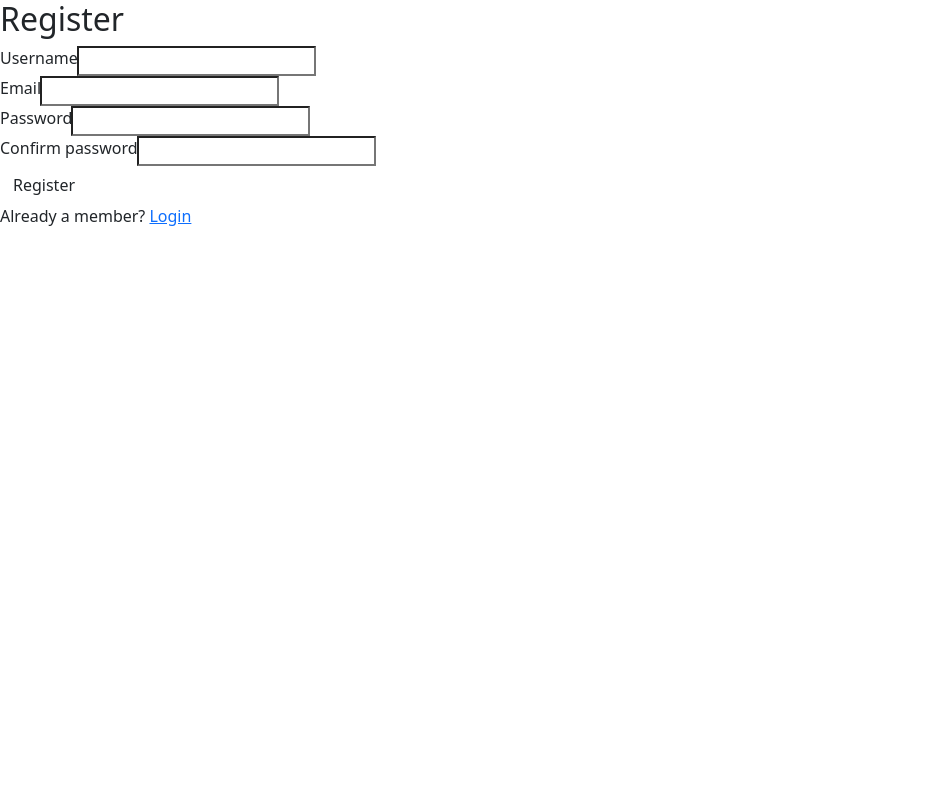
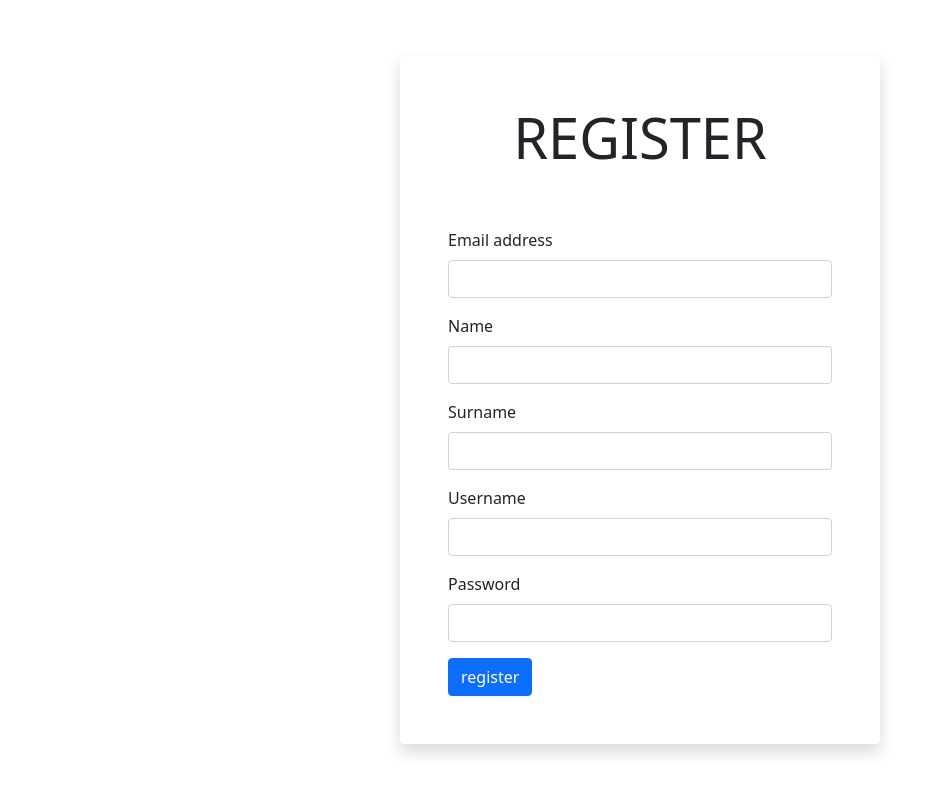
Before and after one commit to jmmp00/atw, a PHP site: page /register.php in a window 1280 px wide. Shown: the whole page, without its empty margins (0-946 px from the left). Run offline with PHP 8.4, Linux system fonts and the light colour scheme.

Commit message:
register
input register data in DB

```diff
--- a/login.php
+++ b/login.php
@@ -53,6 +53,7 @@
 		  </button>
 		  </div>
 		  <button type="submit"
+		  		name="login"
 		          class="btn btn-primary">LOGIN
 		  </button>
 		</form>
--- a/register.php
+++ b/register.php
@@ -3,37 +3,69 @@
 <head>
 	<meta charset="UTF-8">
 	<meta name="viewport" content="width=device-width, initial-scale=1.0">
-	<title>Registration Page</title>
+	<title>Secure Login System PHP</title>
 	<link href="https://cdn.jsdelivr.net/npm/bootstrap@5.0.0-beta2/dist/css/bootstrap.min.css" rel="stylesheet" integrity="sha384-BmbxuPwQa2lc/FVzBcNJ7UAyJxM6wuqIj61tLrc4wSX0szH/Ev+nYRRuWlolflfl" crossorigin="anonymous">
 </head>
 <body>
-  <div class="header">
-  	<h2>Register</h2>
+	  <div class="d-flex justify-content-center align-items-center" style="min-height: 100vh;">
+	  	<form class="p-5 rounded shadow"
+	  	      action="auth.php"
+	  	      method="post"
+	  	      style="width: 30rem">
+	  		<h1 class="text-center pb-5 display-4">REGISTER</h1>
+	  		<?php if (isset($_GET['error'])) { ?>
+	  		<div class="alert alert-danger" role="alert">
+			  <?=htmlspecialchars($_GET['error'])?>
 			</div>
-
-  <form method="post" action="register.php">
-  	  	<div class="input-group">
-  	  <label>Username</label>
-  	  <input type="text" name="username" value="">
+		    <?php } ?>
+		  <div class="mb-3">
+		    <label for="exampleInputEmail1"
+		           class="form-label">Email address
+		    </label>
+		    <input type="email"
+		           name="email"
+		           value="<?php if(isset($_GET['email']))echo(htmlspecialchars($_GET['email'])) ?>"
+		           class="form-control"
+		           id="exampleInputEmail1" aria-describedby="emailHelp">
 		  </div>
-  	<div class="input-group">
-  	  <label>Email</label>
-  	  <input type="email" name="email" value="">
+		  <div class="mb-3">
+		    <label
+		           class="form-label">Name
+		    </label>
+		    <input type="text"
+		           class="form-control"
+		           name="name">
 		  </div>
-  	<div class="input-group">
-  	  <label>Password</label>
-  	  <input type="password" name="password_1">
+		  <div class="mb-3">
+		    <label
+		           class="form-label">Surname
+		    </label>
+		    <input type="text"
+		           class="form-control"
+		           name="surname">
 		  </div>
-  	<div class="input-group">
-  	  <label>Confirm password</label>
-  	  <input type="password" name="password_2">
+		  <div class="mb-3">
+		    <label
+		           class="form-label">Username
+		    </label>
+		    <input type="text"
+		           class="form-control"
+		           name="username">
 		  </div>
-  	<div class="input-group">
-  	  <button type="submit" class="btn" name="reg_user">Register</button>
+		  <div class="mb-3">
+		    <label for="exampleInputPassword1"
+		           class="form-label">Password
+		    </label>
+		    <input type="password"
+		           class="form-control"
+		           name="password"
+		           id="exampleInputPassword1">
 		  </div>
-  	<p>
-  		Already a member? <a href="login.php">Login</a>
-  	</p>
+		  <button type="submit"
+					name="register"
+		          class="btn btn-primary">register
+		  </button>
 		</form>
+	  </div>
 </body>
 </html>
```
Also changed, not shown: auth.php (+33 -6 lines). Lines whose indentation alone changed are shown as unchanged.
